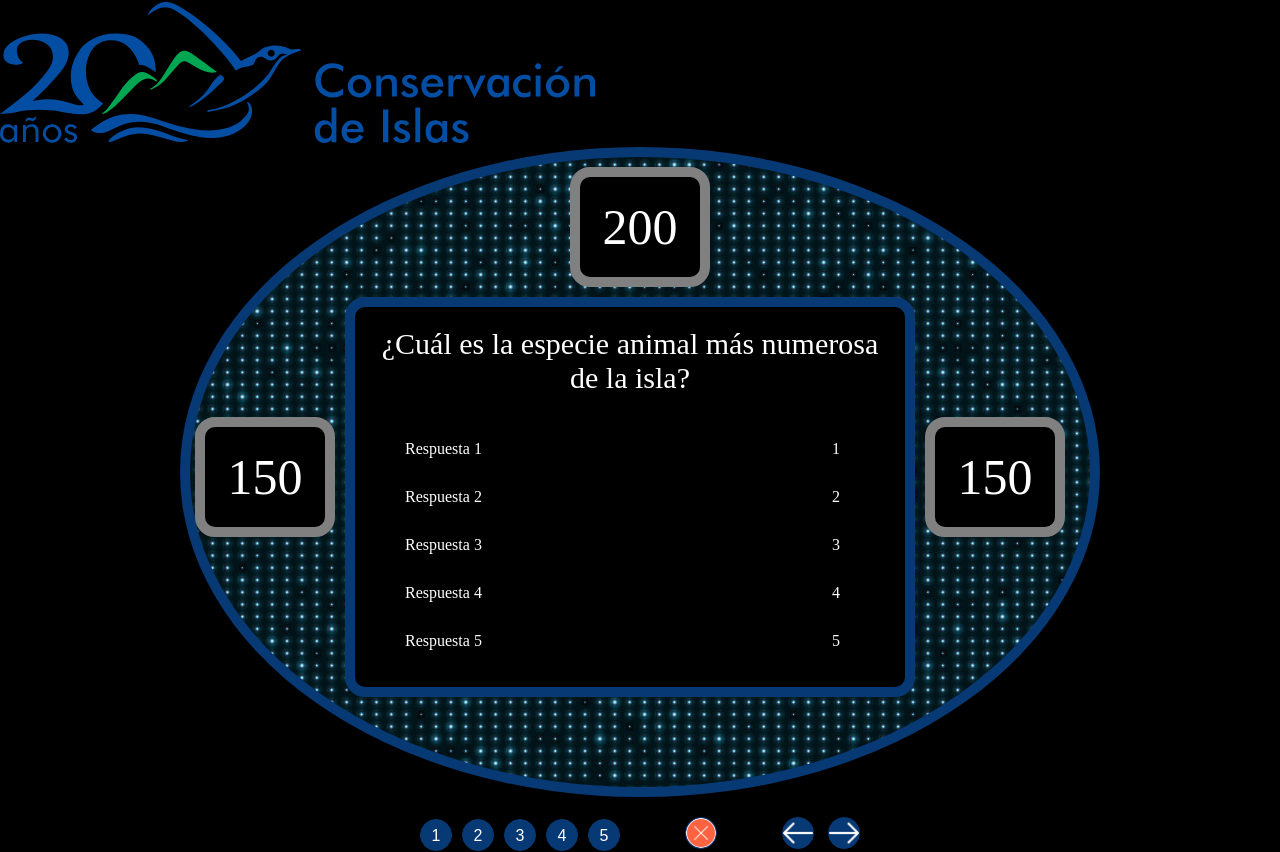
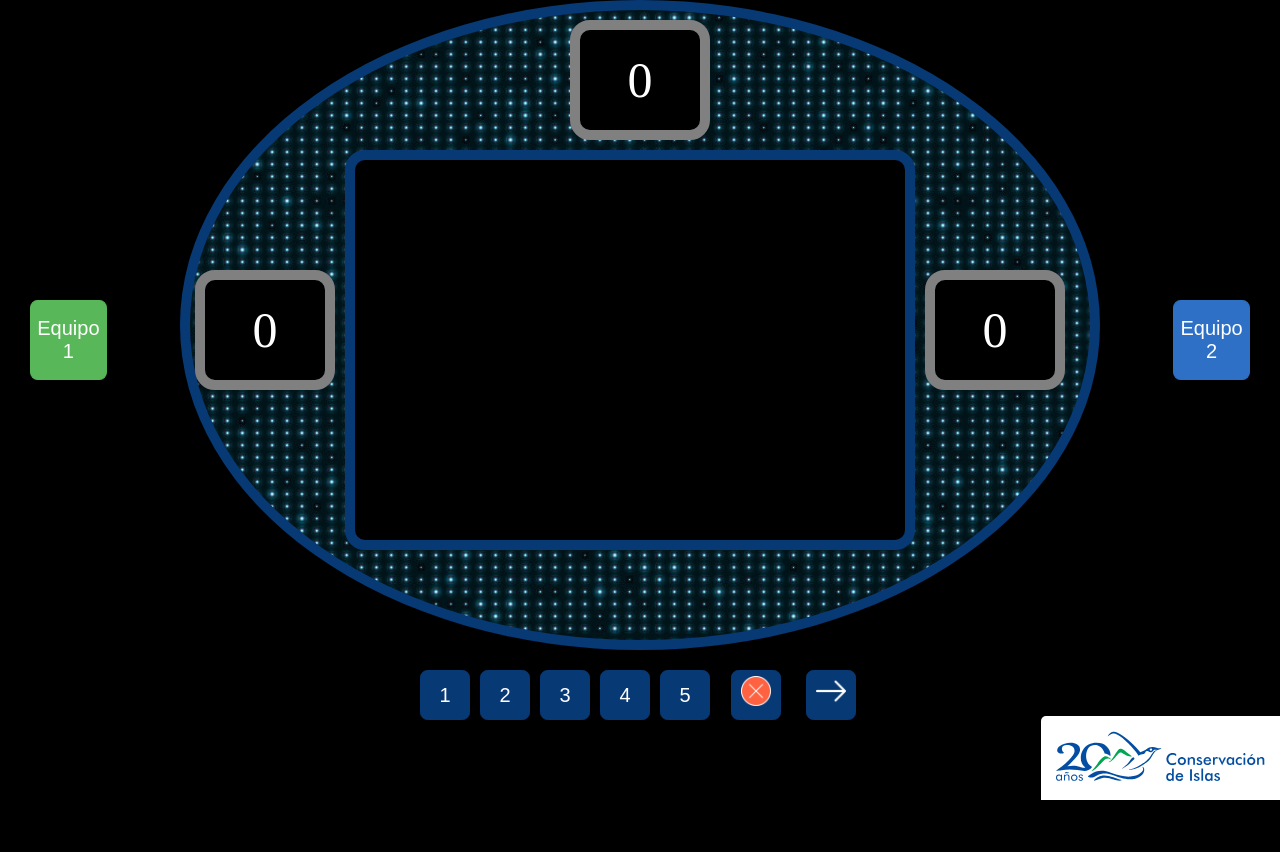
Before and after one commit to IslasGECI/juego_10_nativos_dijeron, a web app: page / in a window 1280 px wide. After the commit the page ends 800 px from the top, so only its background shows below. Run offline with its HTML, style and script files only (its server is not run), Linux system fonts and the light colour scheme; data that the repository does not hold is empty.

Commit message:
Agrega clases y estilos a controles

```diff
--- a/src/main/resources/public/css/styles.css
+++ b/src/main/resources/public/css/styles.css
@@ -83,16 +83,68 @@
 }
 .controls button{
     position: relative;
-    width: 32px;
-    height: 32px;
+    width: 50px;
+    height: 50px;
     line-height: 32px;
-    border-radius: 50%;
+    border-radius: 15%;
     border: solid 1px #073975;
     overflow: hidden;
     color: white;
-    font-size: 16px;
+    font-size: 20px;
     background: #073975;
     cursor: pointer;
     transition: .4s;
     margin: 0 5px;
 }
+#controls_answer, #controls_round{
+    width: 12%;
+    height: 12%;
+}
+.hide {
+    display: none;
+}
+#error_image{
+    left: 30%;
+    position: absolute;
+    right: 30%;
+    top: 15%;
+    width: 40%;
+}
+#error_image img {
+    width: 100%;
+    height: 20%;
+}
+#team_1, #team_2{
+    position: absolute;
+    top: 300px;
+    border-radius: 10%;
+    width: 6%;
+    height: 10%;
+    font-size: 20px;
+    color: white;
+}
+#team_1{
+    background: #58b758;
+    border: 1px solid #58b758;
+    left: 30px;
+}
+#team_2{
+    background: #2d70c5;
+    border: 1px solid #2d70c5;
+    right: 30px;
+}
+#title {
+    background-color: white;
+    color: black;
+}
+#logos {
+    background-color: white;
+    position: absolute;
+    bottom: 0%;
+    right: 0%;
+    padding: 15px;
+    border-top-left-radius: 5px;
+}
+#logos img{
+    height: 50px;
+}
--- a/src/main/resources/public/index.html
+++ b/src/main/resources/public/index.html
@@ -17,33 +17,31 @@
     <div class="container">
         <div id="oval">
             <div id="board">
-                <div id="center_score" class="score_board"><p>200</p></div>
-                <div id="left_score" class="score_board"><p>150</p></div>
-                <div id="center_board">
-                    <h2>¿Cuál es la especie animal más numerosa de la isla?</h2>
-                    <p>Respuesta 1 </p><span>1</span> <br>
-                    <p>Respuesta 2 </p><span>2</span> <br>
-                    <p>Respuesta 3 </p><span>3</span> <br>
-                    <p>Respuesta 4 </p><span>4</span> <br>
-                    <p>Respuesta 5 </p><span>5</span> <br>
-                </div>
-                <div id="right_score" class="score_board"><p>150</p></div>
+                <div id="center_score" class="score_board"><p>0</p></div>
+                <div id="left_score" class="score_board"><p>0</p></div>
+                <div id="center_board"></div>
+                <div id="right_score" class="score_board"><p>0</p></div>
             </div>
         </div>
         <div class="controls">
-            <button>1</button>
-            <button>2</button>
-            <button>3</button>
-            <button>4</button>
-            <button>5</button>
-            <div class="controls_answer">
-                <button><img src="img/wrong.png" alt="" width="30px" height="30px"></button>
+            <button id="button1">1</button>
+            <button id="button2">2</button>
+            <button id="button3">3</button>
+            <button id="button4">4</button>
+            <button id="button5">5</button>
+            <div id="controls_answer">
+                <button id="wrong_answer"><img src="img/wrong.png" alt="" width="30px" height="30px"></button>
             </div>
-            <div class="controls_round">
-                    <button><img src="img/left-arrow.png" alt="" width="30px" height="30px"></button>
-                    <button><img src="img/right-arrow.png" alt="" width="30px" height="30px"></button>
-                </div>
-
+            <div id="controls_round">
+                    <button id="next_question"><img src="img/right-arrow.png" alt="" width="30px" height="30px"></button>
+            </div>
+        </div>
+        <div class="controls_team">
+            <button id="team_1">Equipo 1</button>
+            <button id="team_2">Equipo 2</button>
+        </div>
+        <div id="error_image" class="hide">
+            <img src="img/strike.png" width="150px" height="150px">
         </div>
     </div>
     <script src="js/main.js"></script>
```
Also changed, not shown: src/main/resources/public/img/strike.png (added).
